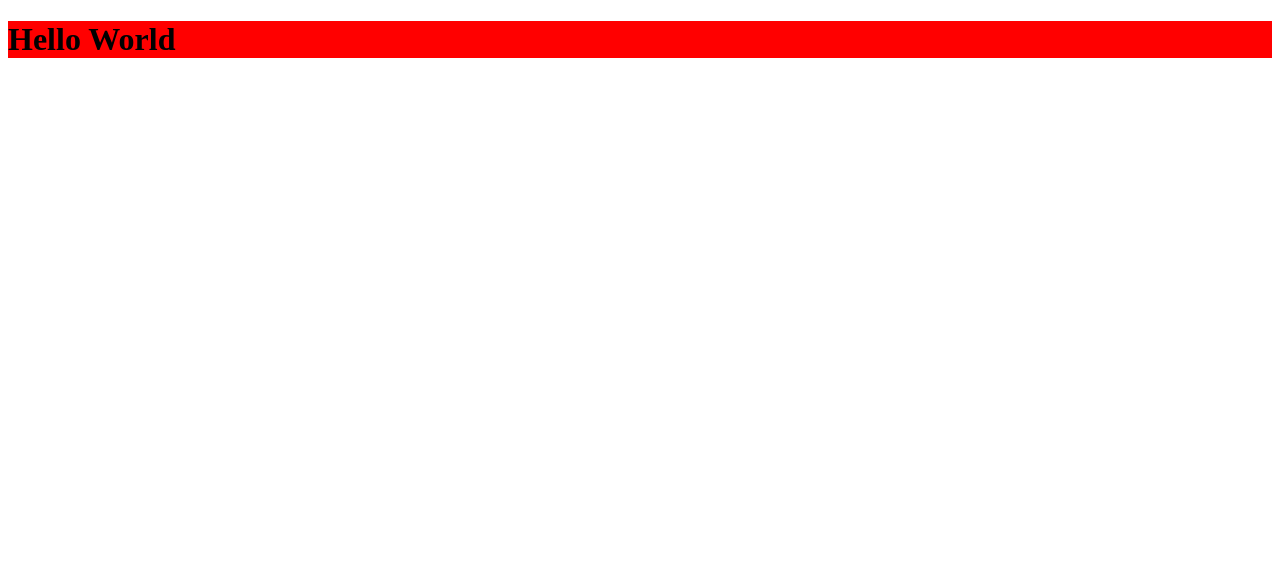
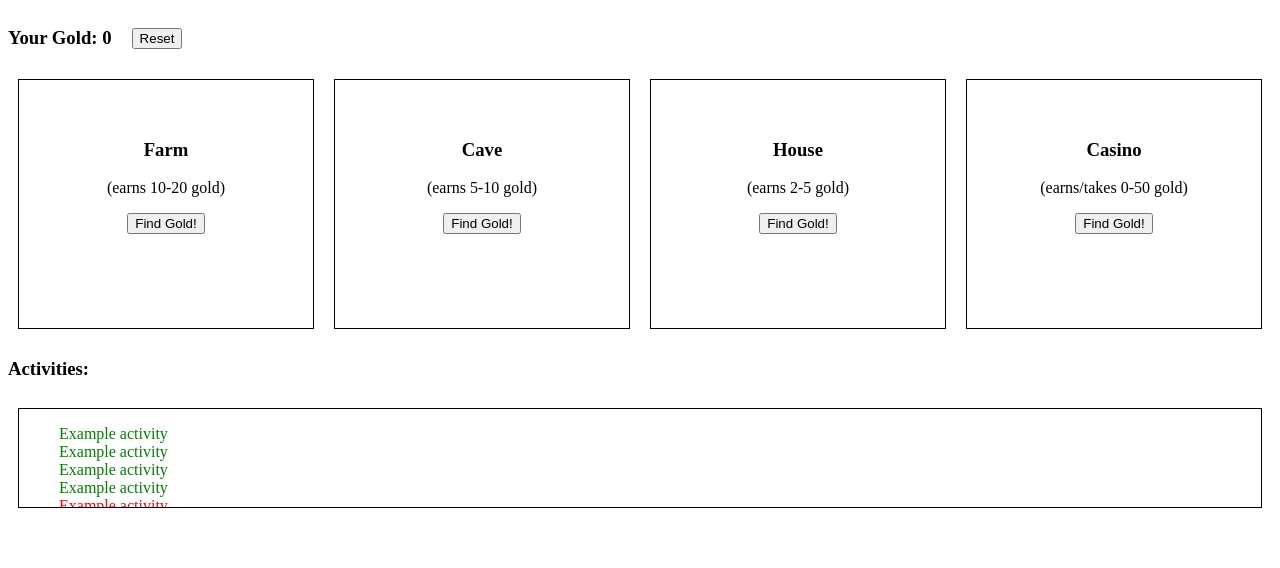
Before and after one commit to AloofBuddha/ninja-gold, a Flask app: page / in a window 1280 px wide. Shown: the top 568 px of the page. Run offline with Flask 2, Linux system fonts and the light colour scheme.

Commit message:
created static html page

```diff
--- a/static/style.css
+++ b/static/style.css
@@ -1,3 +1,41 @@
-h1 {
-    background-color: red;
+* {
+    box-sizing: border-box;
 }
+
+.row {
+    display: flex;
+    width: 100%;
+}
+
+.reset {
+    margin: 20px;
+}
+
+.place {
+    width: 25%;
+    height: 250px;
+    margin: 10px;
+    border: 1px solid black;
+    text-align: center;
+    padding: 40px;
+}
+
+.activities {
+    overflow: scroll;
+    border: 1px solid black;
+    width: inherit;
+    margin: 10px;
+    height: 100px;
+}
+
+.activities li {
+    list-style: none;
+}
+
+.earned {
+    color: green;
+}
+
+.lost {
+    color: red;
+}
--- a/templates/index.html
+++ b/templates/index.html
@@ -8,6 +8,62 @@
     <link rel="stylesheet" type="text/css" href="{{ url_for('static', filename='style.css') }}" />
 </head>
 <body>
-    <h1>Hello World</h1>
+    <div class="row">
+        <h3>Your Gold: 0</h3>
+        <form action="/reset" method="POST" class="reset">
+            <input type="submit" name="submit" value="Reset" />
+        </form>
+    </div>
+    <div class="row">
+        <div class="place">
+            <h3>Farm</h3>
+            <p>(earns 10-20 gold)</p>
+            <form action="/process_money" method="POST">
+                <input type="hidden" name="hidden" value="farm"/>
+                <input type="submit" name="submit" value="Find Gold!"/>
+            </form>
+        </div>
+        <div class="place">
+            <h3>Cave</h3>
+            <p>(earns 5-10 gold)</p>
+            <form action="/process_money" method="POST">
+                <input type="hidden" name="hidden" value="cave"/>
+                <input type="submit" name="submit" value="Find Gold!"/>
+            </form>
+        </div>
+        <div class="place">
+            <h3>House</h3>
+            <p>(earns 2-5 gold)</p>
+            <form action="/process_money" method="POST">
+                <input type="hidden" name="hidden" value="house"/>
+                <input type="submit" name="submit" value="Find Gold!"/>
+            </form>
+        </div>
+        <div class="place">
+            <h3>Casino</h3>
+            <p>(earns/takes 0-50 gold)</p>
+            <form action="/process_money" method="POST">
+                <input type="hidden" name="hidden" value="casino"/>
+                <input type="submit" name="submit" value="Find Gold!"/>
+            </form>
+        </div>
+    </div>
+    <div class="row">
+        <h3>Activities:</h3>
+    </div>
+    <div class="row">
+        <div class="activities">
+            <ul>
+                <li class="earned">Example activity</li>
+                <li class="earned">Example activity</li>
+                <li class="earned">Example activity</li>
+                <li class="earned">Example activity</li>
+                <li class="lost">Example activity</li>
+                <li class="lost">Example activity</li>
+                <li class="lost">Example activity</li>
+                <li class="lost">Example activity</li>
+            </ul>
+        </div>
+    </div>
 </body>
 </html>
```
